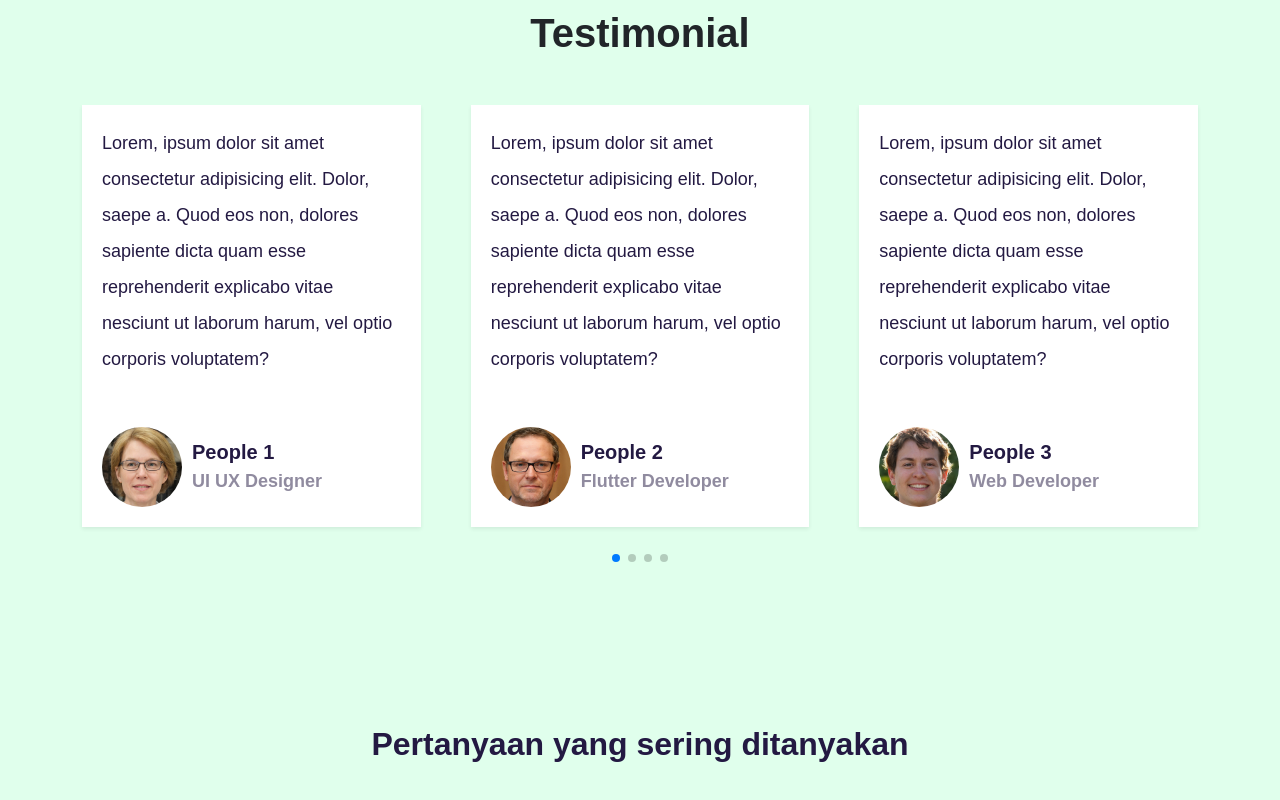
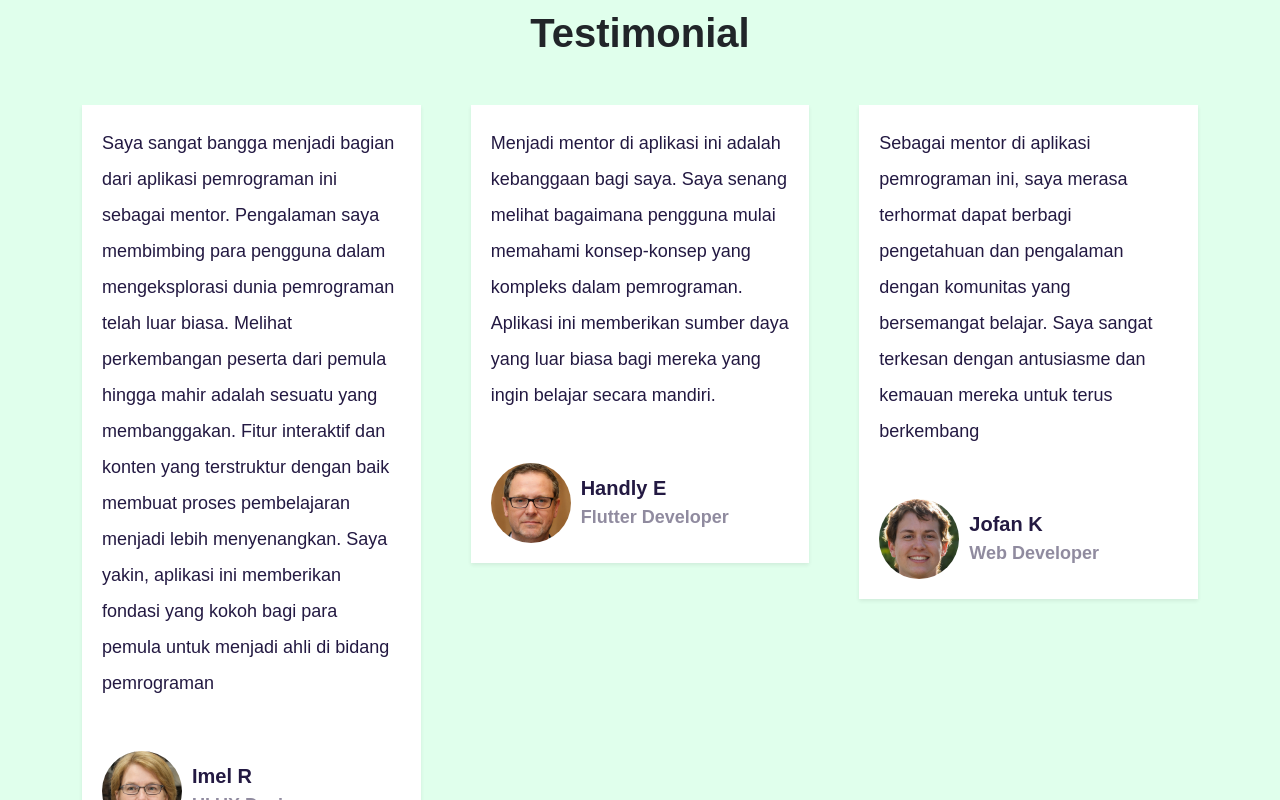
Before and after one commit to KyleTendean/Project_Front_End_Website, a React (Vite) app: page / in a window 1280 px wide. Shown: the part 2580-3380 px from the top of the page. Built offline with nearby package versions, Linux system fonts and the light colour scheme.

Commit message:
Update index.js
update data "dikelas"

```diff
--- a/src/data/index.js
+++ b/src/data/index.js
@@ -289,44 +289,44 @@ export const testimonial = [
 export const dataSwiper = [
   {
     id: 1,
-    desc: "Lorem, ipsum dolor sit amet consectetur adipisicing elit. Dolor, saepe a. Quod eos non, dolores sapiente dicta quam esse reprehenderit explicabo vitae nesciunt ut laborum harum, vel optio corporis voluptatem?",
+    desc: "Saya sangat bangga menjadi bagian dari aplikasi pemrograman ini sebagai mentor. Pengalaman saya membimbing para pengguna dalam mengeksplorasi dunia pemrograman telah luar biasa. Melihat perkembangan peserta dari pemula hingga mahir adalah sesuatu yang membanggakan. Fitur interaktif dan konten yang terstruktur dengan baik membuat proses pembelajaran menjadi lebih menyenangkan. Saya yakin, aplikasi ini memberikan fondasi yang kokoh bagi para pemula untuk menjadi ahli di bidang pemrograman",
     image: People1,
-    name: "People 1",
+    name: "Imel R",
     skill: "UI UX Designer",
   },
   {
     id: 2,
-    desc: "Lorem, ipsum dolor sit amet consectetur adipisicing elit. Dolor, saepe a. Quod eos non, dolores sapiente dicta quam esse reprehenderit explicabo vitae nesciunt ut laborum harum, vel optio corporis voluptatem?",
+    desc: "Menjadi mentor di aplikasi ini adalah kebanggaan bagi saya. Saya senang melihat bagaimana pengguna mulai memahami konsep-konsep yang kompleks dalam pemrograman. Aplikasi ini memberikan sumber daya yang luar biasa bagi mereka yang ingin belajar secara mandiri.",
     image: People2,
-    name: "People 2",
+    name: "Handly E",
     skill: "Flutter Developer",
   },
   {
-    id: 3,
-    desc: "Lorem, ipsum dolor sit amet consectetur adipisicing elit. Dolor, saepe a. Quod eos non, dolores sapiente dicta quam esse reprehenderit explicabo vitae nesciunt ut laborum harum, vel optio corporis voluptatem?",
+      id: 3,
+    desc: "Sebagai mentor di aplikasi pemrograman ini, saya merasa terhormat dapat berbagi pengetahuan dan pengalaman dengan komunitas yang bersemangat belajar. Saya sangat terkesan dengan antusiasme dan kemauan mereka untuk terus berkembang",
     image: People3,
-    name: "People 3",
+    name: "Jofan K",
     skill: "Web Developer",
   },
   {
-    id: 4,
-    desc: "Lorem, ipsum dolor sit amet consectetur adipisicing elit. Dolor, saepe a. Quod eos non, dolores sapiente dicta quam esse reprehenderit explicabo vitae nesciunt ut laborum harum, vel optio corporis voluptatem?",
+       id: 4,
+    desc: "Pengalaman saya menjadi mentor di aplikasi ini sungguh luar biasa. Saya tidak hanya melihat kemajuan peserta, tetapi juga melihat bagaimana mereka menjadi lebih percaya diri dalam menyelesaikan tantangan pemrograman. Aplikasi ini benar-benar mengubah cara belajar menjadi lebih menarik",
     image: People1,
-    name: "People 4",
+    name: "Imel T",
     skill: "UI UX Designer",
   },
   {
     id: 5,
-    desc: "Lorem, ipsum dolor sit amet consectetur adipisicing elit. Dolor, saepe a. Quod eos non, dolores sapiente dicta quam esse reprehenderit explicabo vitae nesciunt ut laborum harum, vel optio corporis voluptatem?",
+    desc: "Sebagai seorang mentor, saya merasa terpanggil untuk membantu para pemula memahami dunia pemrograman. Aplikasi ini memberikan platform yang sangat efektif untuk mempelajari konsep-konsep yang kompleks dengan cara yang mudah dipahami",
     image: People2,
-    name: "People 5",
+    name: "Kyle T",
     skill: "Flutter Developer",
   },
   {
     id: 6,
-    desc: "Lorem, ipsum dolor sit amet consectetur adipisicing elit. Dolor, saepe a. Quod eos non, dolores sapiente dicta quam esse reprehenderit explicabo vitae nesciunt ut laborum harum, vel optio corporis voluptatem?",
+    desc: "Aplikasi pemrograman ini bukan hanya sekadar platform belajar, tetapi juga komunitas yang luar biasa. Menjadi mentor di sini memungkinkan saya untuk mendukung dan menginspirasi para pengguna untuk mencapai potensi terbaik mereka dalam coding",
     image: People3,
-    name: "People 6",
+    name: "Vjay L",
     skill: "Web Developer",
   },
 ];
```
